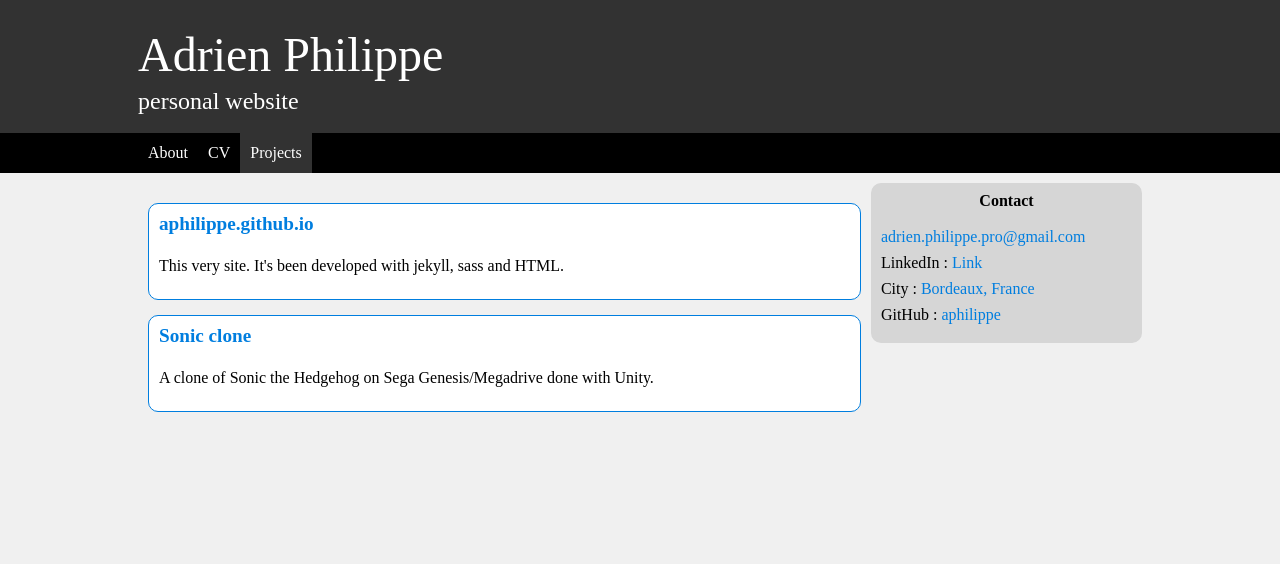
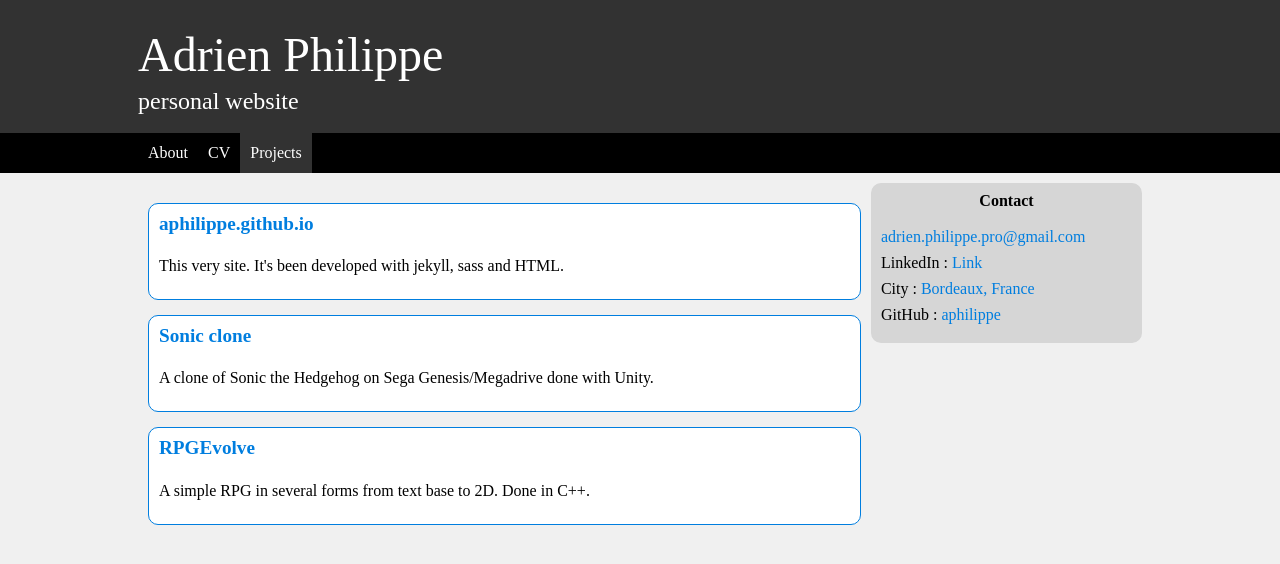
Before and after one commit to aphilippe/aphilippe.github.io, a Jekyll site: the page built from projects.html, in a window 1280 px wide. Shown: the top 564 px of the page. Built offline with Jekyll 4.4.1, drawn with Linux system fonts in a browser that asks for light colours.

Commit message:
Add RPGEvolve in project's page

```diff
--- a/_data/projects.yml
+++ b/_data/projects.yml
@@ -5,3 +5,7 @@
 - name: Sonic clone
   url: http://aphilippe.github.io/sonic_clone
   infos: A clone of Sonic the Hedgehog on Sega Genesis/Megadrive done with Unity.
+
+- name: RPGEvolve
+  url: https://github.com/aphilippe/RPGEvolve
+  infos: A simple RPG in several forms from text base to 2D. Done in C++.
```
